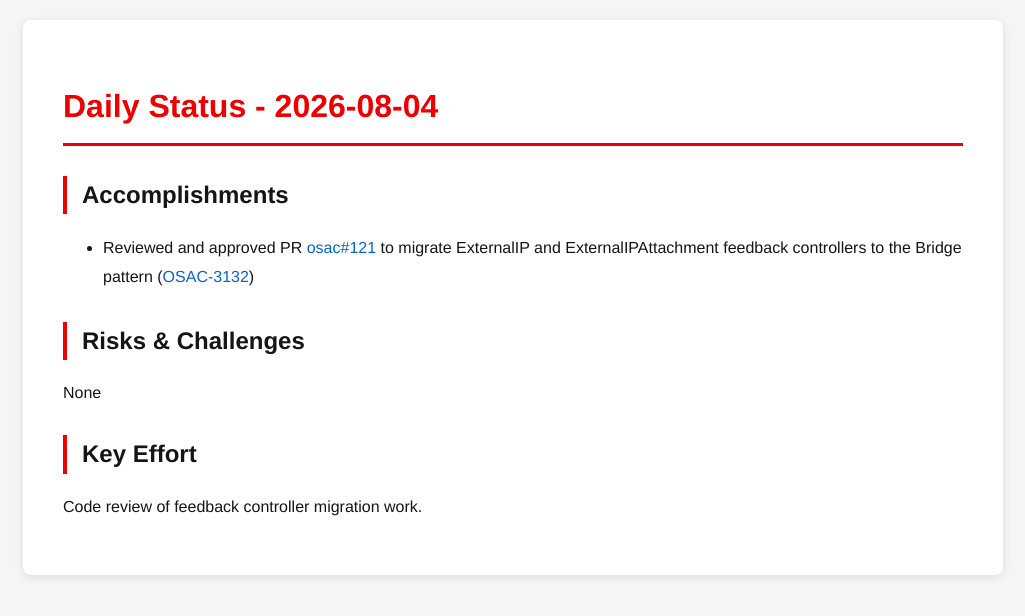
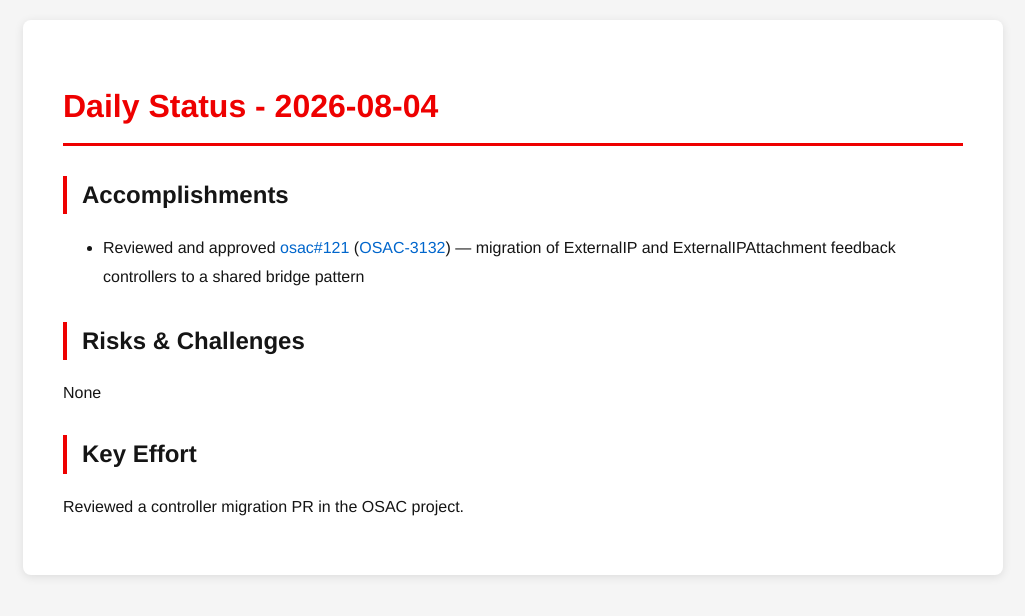
Before and after one commit to tzvatot/daily-status, a Jekyll site: the page built from 2026-08-04.md, in a window 1280 px wide. Shown: the top 616 px of the page, without its empty margins (127-1152 px from the left). Built offline with Jekyll 4.4.1, drawn with Linux system fonts in a browser that asks for light colours.

Commit message:
Daily status update - 2026-08-04

```diff
--- a/2026-08-04.md
+++ b/2026-08-04.md
@@ -7,10 +7,10 @@
 # Daily Status - 2026-08-04
 
 ## Accomplishments
-- Reviewed and approved PR [osac#121](https://github.com/osac-project/osac/pull/121) to migrate ExternalIP and ExternalIPAttachment feedback controllers to the Bridge pattern ([OSAC-3132](https://redhat.atlassian.net/browse/OSAC-3132))
+- Reviewed and approved [osac#121](https://github.com/osac-project/osac/pull/121) ([OSAC-3132](https://redhat.atlassian.net/browse/OSAC-3132)) — migration of ExternalIP and ExternalIPAttachment feedback controllers to a shared bridge pattern
 
 ## Risks & Challenges
 None
 
 ## Key Effort
-Code review of feedback controller migration work.
+Reviewed a controller migration PR in the OSAC project.
```
